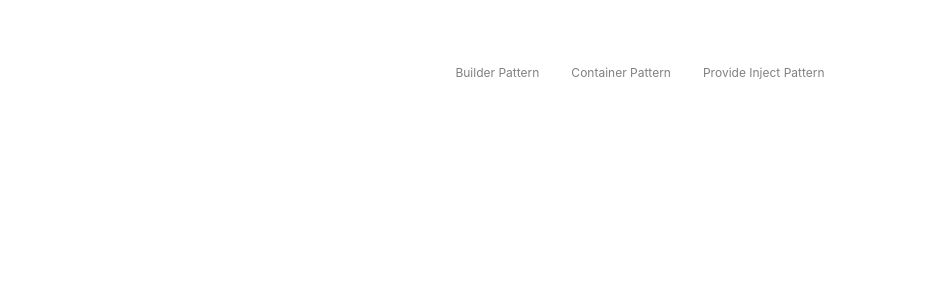
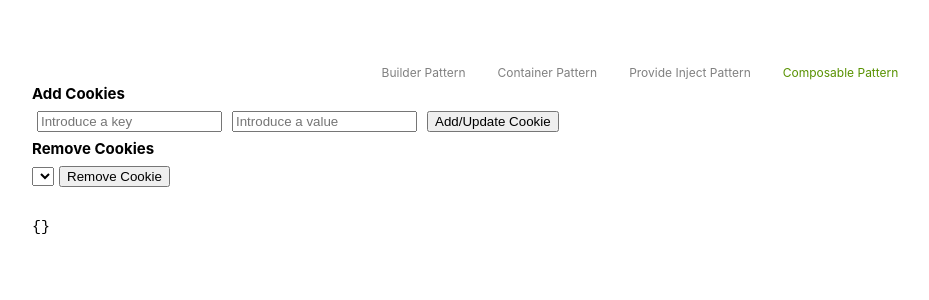
Before and after one commit to cr0wg4n/vue-design-patterns, a Vue app: page /composable-pattern in a window 1280 px wide. Shown: the top 300 px of the page, without its empty margins (0-929 px from the left). Built offline with nearby package versions, Linux system fonts and the light colour scheme.

Commit message:
feature: composable pattern

```diff
--- a/src/App.vue
+++ b/src/App.vue
@@ -11,6 +11,7 @@ import { RouterLink, RouterView } from "vue-router";
         <RouterLink to="/provide-inject-pattern"
           >Provide Inject Pattern</RouterLink
         >
+        <RouterLink to="/composable-pattern">Composable Pattern</RouterLink>
       </nav>
     </div>
   </header>
--- a/src/router/index.ts
+++ b/src/router/index.ts
@@ -24,6 +24,11 @@ const router = createRouter({
       name: "ProvideInjectPatternView",
       component: () => import("../views/ProvideInjectPatternView.vue"),
     },
+    {
+      path: "/composable-pattern",
+      name: "ComposablePatternView",
+      component: () => import("../views/ComposablePatternView.vue"),
+    },
   ],
 });
 
--- a/src/utils/CookiesAdapter.ts
+++ b/src/utils/CookiesAdapter.ts
@@ -1,6 +1,6 @@
 import Cookies from "js-cookie";
 
-interface CookieOptions {
+export interface CookieOptions {
   expires?: number | Date | undefined;
   path?: string | undefined;
   domain?: string | undefined;
@@ -20,6 +20,10 @@ export default class CookiesAdapter {
     return this.cookies.get(key);
   }
 
+  getAll(): object {
+    return this.cookies.get();
+  }
+
   set(
     key: string,
     value: string,
@@ -28,7 +32,7 @@ export default class CookiesAdapter {
     return this.cookies.set(key, value, options);
   }
 
-  delete(key: string) {
+  remove(key: string) {
     this.cookies.remove(key);
   }
 }
--- /dev/null
+++ b/src/utils/useCookies.ts
@@ -0,0 +1,38 @@
+import { ref, type Ref } from "vue";
+import CookiesAdapter from "./CookiesAdapter";
+import type CookieOptions from "./CookiesAdapter";
+
+export default function useCookies() {
+  const cookie = new CookiesAdapter();
+  const cookies: Ref<object> = ref(cookie.getAll());
+
+  const update = () => {
+    cookies.value = cookie.getAll();
+  };
+
+  const get = (key: string): string | undefined => {
+    return cookie.get(key);
+  };
+
+  const set = (
+    key: string,
+    value: string,
+    options: CookieOptions | undefined = undefined
+  ): string | undefined => {
+    const response = cookie.set(key, value, options);
+    update();
+    return response;
+  };
+
+  const remove = (key: string) => {
+    cookie.remove(key);
+    update();
+  };
+
+  return {
+    cookies,
+    get,
+    set,
+    remove,
+  };
+}
--- /dev/null
+++ b/src/views/ComposablePatternView.vue
@@ -0,0 +1,58 @@
+<template>
+  <h4>Add Cookies</h4>
+  <input type="text" name="key" v-model="key" placeholder="Introduce a key" />
+  <input
+    type="text"
+    name="value"
+    v-model="value"
+    placeholder="Introduce a value"
+  />
+  <button @click="set(key, value)">Add/Update Cookie</button>
+  <br />
+
+  <h4>Remove Cookies</h4>
+  <select name="cookies" v-model="selectedKey">
+    <option v-for="cookieKey in keys" :key="cookieKey" :value="cookieKey">
+      {{ cookieKey }}
+    </option>
+  </select>
+  <button @click="remove(selectedKey)">Remove Cookie</button>
+  <br />
+  <br />
+
+  <pre>{{ cookies }}</pre>
+</template>
+
+<script lang="ts">
+import useCookies from "@/utils/useCookies";
+import { computed, defineComponent, ref } from "vue";
+
+export default defineComponent({
+  setup() {
+    const { get, set, remove, cookies } = useCookies();
+    const selectedKey = ref(Object.keys(cookies.value)[0] || "");
+    const key = ref("");
+    const value = ref("");
+    const keys = computed(() => Object.keys(cookies.value));
+
+    return {
+      key,
+      value,
+      keys,
+      selectedKey,
+      // useCookies
+      get,
+      set,
+      remove,
+      cookies,
+    };
+  },
+});
+</script>
+
+<style scoped>
+input,
+button {
+  margin: 5px;
+}
+</style>
```
